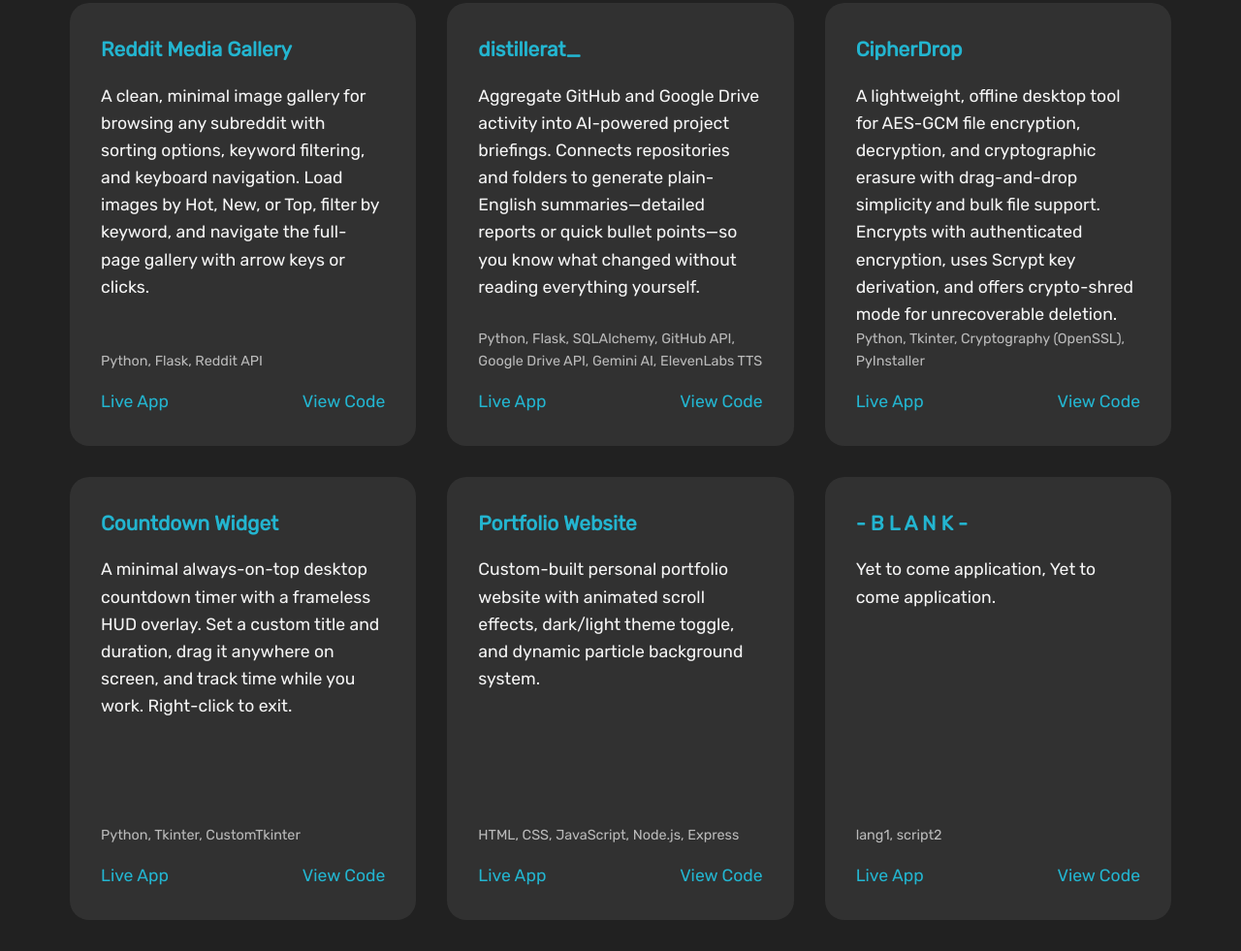
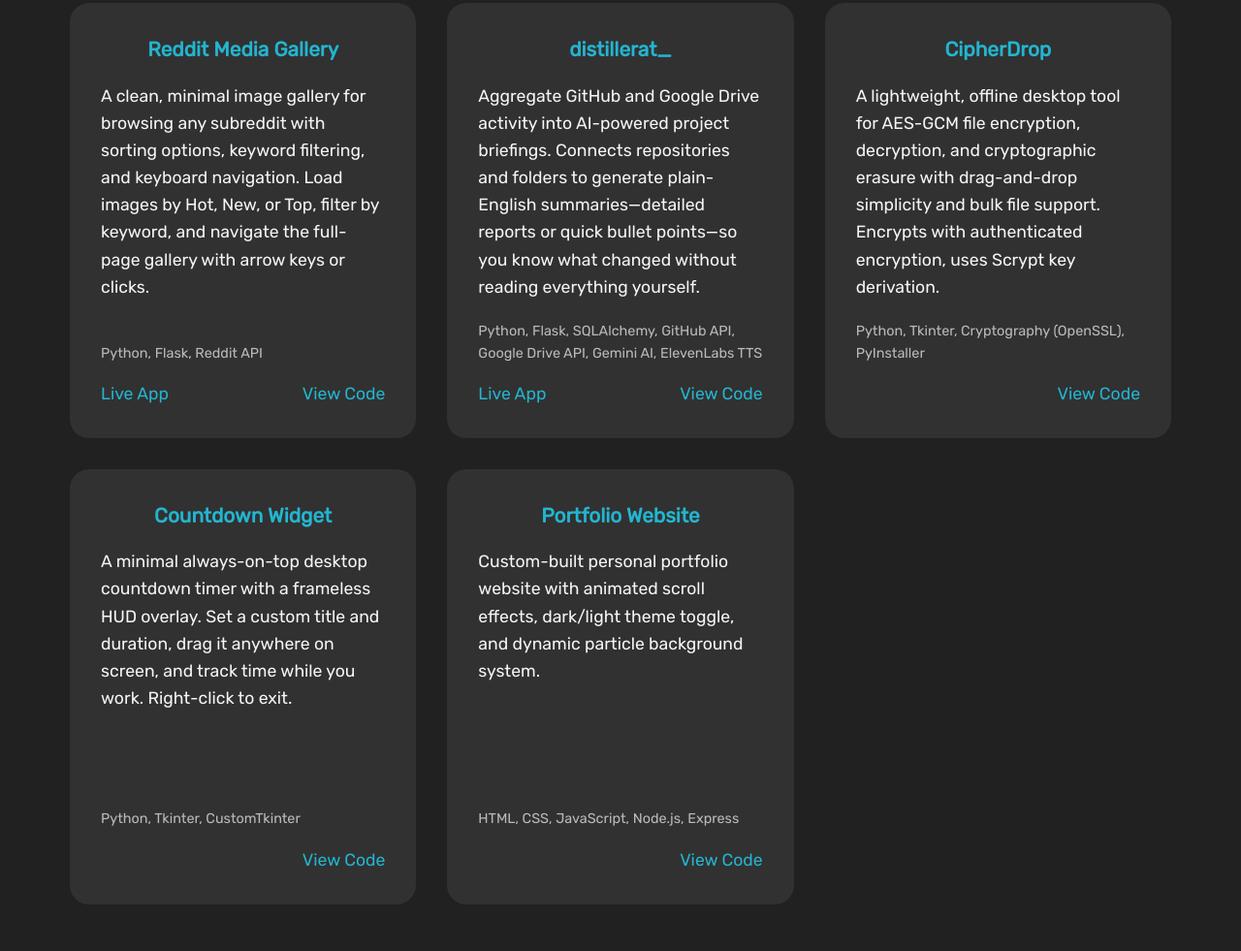
Before and after one commit to dillonledford/My_Portfolio_Site, a website: page public/index.html in a window 1280 px wide. Shown: the part 2179-3160 px from the top of the page at 97% size. Drawn offline with Linux system fonts and the light colour scheme.

Commit message:
website updates

```diff
--- a/public/index.html
+++ b/public/index.html
@@ -129,6 +129,7 @@
 				<h3>Reddit Media Gallery</h3>
 				<p>A clean, minimal image gallery for browsing any subreddit with sorting options, keyword filtering, and keyboard navigation. Load images by Hot, New, or Top, filter by keyword, and navigate the full-page gallery with arrow keys or clicks.</p>
 				<p class="tech">Python, Flask, Reddit API</p>
+
 				<div class="card-links">
 					<a href="https://faux.onrender.com" target="_blank">Live App</a>
 					<a href="https://github.com/dillonledford/Reddit-Media-Gallery" target="_blank">View Code</a>
@@ -139,6 +140,7 @@
 				<h3>distillerat_</h3>
 				<p>Aggregate GitHub and Google Drive activity into AI-powered project briefings. Connects repositories and folders to generate plain-English summaries—detailed reports or quick bullet points—so you know what changed without reading everything yourself.</p>
 				<p class="tech">Python, Flask, SQLAlchemy, GitHub API, Google Drive API, Gemini AI, ElevenLabs TTS</p>
+
 				<div class="card-links">
 					<a href="https://distillerat.com" target="_blank">Live App</a>
 					<a href="https://github.com/dillonledford/distillerat_" target="_blank">View Code</a>
@@ -147,10 +149,11 @@
 
 			<div class="project-card fade-up-4">
 				<h3>CipherDrop</h3>
-				<p>A lightweight, offline desktop tool for AES-GCM file encryption, decryption, and cryptographic erasure with drag-and-drop simplicity and bulk file support. Encrypts with authenticated encryption, uses Scrypt key derivation, and offers crypto-shred mode for unrecoverable deletion.</p>
+				<p>A lightweight, offline desktop tool for AES-GCM file encryption, decryption, and cryptographic erasure with drag-and-drop simplicity and bulk file support. Encrypts with authenticated encryption, uses Scrypt key derivation.</p>
 				<p class="tech">Python, Tkinter, Cryptography (OpenSSL), PyInstaller</p>
+
 				<div class="card-links">
-					<a href="#" target="_blank">Live App</a>
+					<a href="#" target="_blank"> </a>
 					<a href="https://github.com/dillonledford/CipherDrop" target="_blank">View Code</a>
 				</div>
 			</div>
@@ -159,8 +162,9 @@
 				<h3>Countdown Widget</h3>
 				<p>A minimal always-on-top desktop countdown timer with a frameless HUD overlay. Set a custom title and duration, drag it anywhere on screen, and track time while you work. Right-click to exit.</p>
 				<p class="tech">Python, Tkinter, CustomTkinter</p>
+
 				<div class="card-links">
-					<a href="#" target="_blank">Live App</a>
+					<a href="#" target="_blank"> </a>
 					<a href="https://github.com/dillonledford/Countdown-Widget" target="_blank">View Code</a>
 				</div>
 			</div>
@@ -169,21 +173,29 @@
 				<h3>Portfolio Website</h3>
 				<p>Custom-built personal portfolio website with animated scroll effects, dark/light theme toggle, and dynamic particle background system.</p>
 				<p class="tech">HTML, CSS, JavaScript, Node.js, Express</p>
+
 				<div class="card-links">
-					<a href="#" target="_blank">Live App</a>
+					<a href="#" target="_blank"> </a>
 					<a href="https://github.com/dillonledford/My_Portfolio_Site" target="_blank">View Code</a>
 				</div>
 			</div>
 
-			<div class="project-card fade-up-7">
-				<h3>- B L A N K -</h3>
-				<p>Yet to come application, Yet to come application.</p>
-				<p class="tech">lang1, script2</p>
-				<div class="card-links">
-					<a href="#" target="_blank">Live App</a>
-					<a href="#" target="_blank">View Code</a>
-				</div>
-			</div>
+
+			<!-- UNCOMMENT FOR NEW CARD -->
+
+
+			<!-- <div class="project-card fade-up-7"> -->
+				<!-- <h3>- B L A N K -</h3> -->
+				<!-- <p>Yet to come application, Yet to come application.</p> -->
+				<!-- <p class="tech">lang1, script2</p> -->
+
+				<!-- <div class="card-links"> -->
+					<!-- <a href="#" target="_blank">Live App</a> -->
+					<!-- <a href="#" target="_blank">View Code</a> -->
+				<!-- </div> -->
+			<!-- </div> -->
+
+
 
 		</div>
 	</section>
--- a/public/style.css
+++ b/public/style.css
@@ -308,6 +308,7 @@ body.light-mode .project-card:hover a {
     margin-bottom: 1rem;
     font-size: var(--font2);
     margin-top: 0;
+	text-align: center;
 }
 .project-card p:not(.tech) {
     flex-grow: 1;
@@ -318,6 +319,7 @@ body.light-mode .project-card:hover a {
     margin: 1rem 0;
     margin-top: auto;
     margin-bottom: 1rem;
+	padding-top: 20px;
 }
 
 /* Links container using flexbox */
```
